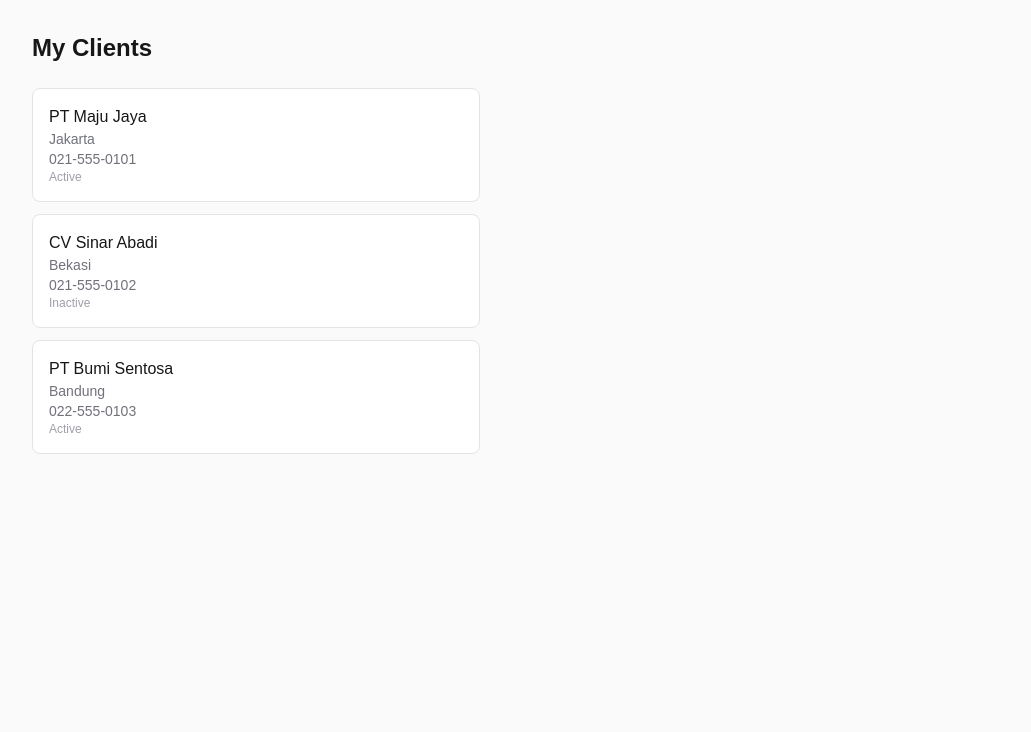
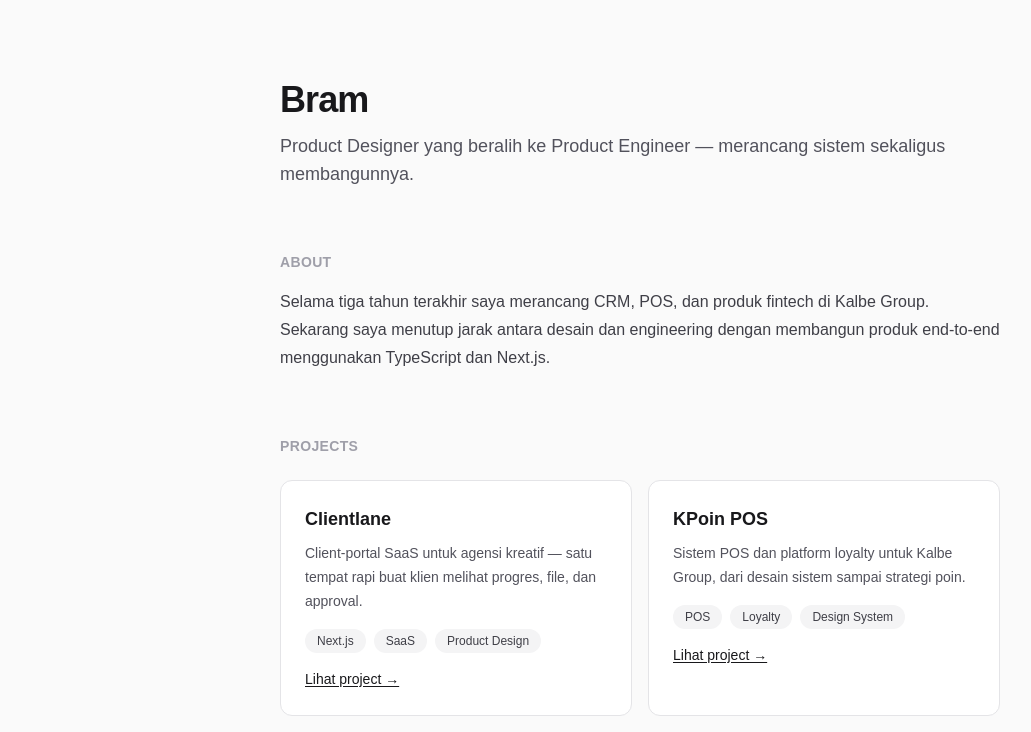
Before and after one commit to lillbram/my-first-app, a Next.js app: page / in a window 1280 px wide. Shown: the top 732 px of the page, without its empty margins (0-1031 px from the left). Built offline with nearby package versions, Linux system fonts and the light colour scheme.

Commit message:
Day 6: build portfolio homepage

```diff
--- /dev/null
+++ b/app/components/ProjectCard.tsx
@@ -0,0 +1,40 @@
+interface ProjectCardProps {
+  title: string;
+  description: string;
+  tags: string[];
+  link?: string;
+}
+
+export default function ProjectCard({
+  title,
+  description,
+  tags,
+  link,
+}: ProjectCardProps) {
+  return (
+    <div className="rounded-xl border border-zinc-200 bg-white p-6 transition-shadow hover:shadow-md">
+      <h3 className="text-lg font-semibold text-zinc-900">{title}</h3>
+      <p className="mt-2 text-sm leading-6 text-zinc-600">{description}</p>
+      <div className="mt-4 flex flex-wrap gap-2">
+        {tags.map((tag) => (
+          <span
+            key={tag}
+            className="rounded-full bg-zinc-100 px-3 py-1 text-xs font-medium text-zinc-700"
+          >
+            {tag}
+          </span>
+        ))}
+      </div>
+      {link && (
+        <a
+          href={link}
+          target="_blank"
+          rel="noopener noreferrer"
+          className="mt-4 inline-block text-sm font-medium text-zinc-900 underline underline-offset-2"
+        >
+          Lihat project →
+        </a>
+      )}
+    </div>
+  );
+}
--- a/app/page.tsx
+++ b/app/page.tsx
@@ -1,33 +1,80 @@
-import ClientCard from "./components/ClientCard";
+import ProjectCard from "./components/ProjectCard";
 
-interface Client {
-  name: string;
-  city: string;
-  active: boolean;
-  phone: string;
+interface Project {
+  title: string;
+  description: string;
+  tags: string[];
+  link?: string;
 }
 
 export default function Home() {
-  const clients: Client[] = [
-    { name: "PT Maju Jaya", city: "Jakarta", active: true, phone: "021-555-0101" },
-    { name: "CV Sinar Abadi", city: "Bekasi", active: false, phone: "021-555-0102" },
-    { name: "PT Bumi Sentosa", city: "Bandung", active: true, phone: "022-555-0103" },
+  const projects: Project[] = [
+    {
+      title: "Clientlane",
+      description:
+        "Client-portal SaaS untuk agensi kreatif — satu tempat rapi buat klien melihat progres, file, dan approval.",
+      tags: ["Next.js", "SaaS", "Product Design"],
+      link: "https://example.com/clientlane",
+    },
+    {
+      title: "KPoin POS",
+      description:
+        "Sistem POS dan platform loyalty untuk Kalbe Group, dari desain sistem sampai strategi poin.",
+      tags: ["POS", "Loyalty", "Design System"],
+      link: "https://example.com/kpoin-pos",
+    },
+    {
+      title: "Gigflow",
+      description:
+        "Konsep project-management tool untuk freelancer — fokus pada alur kerja yang ringan dan jelas.",
+      tags: ["Product", "UX", "Concept"],
+    },
   ];
 
   return (
-    <main className="min-h-screen bg-zinc-50 p-8">
-      <h1 className="text-2xl font-semibold mb-6">My Clients</h1>
+    <main className="min-h-screen bg-zinc-50">
+      <div className="mx-auto max-w-3xl px-6 py-20">
+        {/* Hero */}
+        <section>
+          <h1 className="text-4xl font-bold tracking-tight text-zinc-900">
+            Bram
+          </h1>
+          <p className="mt-3 text-lg text-zinc-600">
+            Product Designer yang beralih ke Product Engineer — merancang sistem
+            sekaligus membangunnya.
+          </p>
+        </section>
 
-      <div className="flex flex-col gap-3 max-w-md">
-        {clients.map((client) => (
-          <ClientCard
-            key={client.name}
-            name={client.name}
-            city={client.city}
-            active={client.active}
-            phone={client.phone}
-          />
-        ))}
+        {/* About */}
+        <section className="mt-16">
+          <h2 className="text-sm font-semibold uppercase tracking-wide text-zinc-400">
+            About
+          </h2>
+          <p className="mt-4 leading-7 text-zinc-700">
+            Selama tiga tahun terakhir saya merancang CRM, POS, dan produk
+            fintech di Kalbe Group. Sekarang saya menutup jarak antara desain
+            dan engineering dengan membangun produk end-to-end menggunakan
+            TypeScript dan Next.js.
+          </p>
+        </section>
+
+        {/* Projects */}
+        <section className="mt-16">
+          <h2 className="text-sm font-semibold uppercase tracking-wide text-zinc-400">
+            Projects
+          </h2>
+          <div className="mt-6 grid gap-4 sm:grid-cols-2">
+            {projects.map((project) => (
+              <ProjectCard
+                key={project.title}
+                title={project.title}
+                description={project.description}
+                tags={project.tags}
+                link={project.link}
+              />
+            ))}
+          </div>
+        </section>
       </div>
     </main>
   );
```
Also changed, not shown: .memsearch/memory/2026-09-24.md (added).
